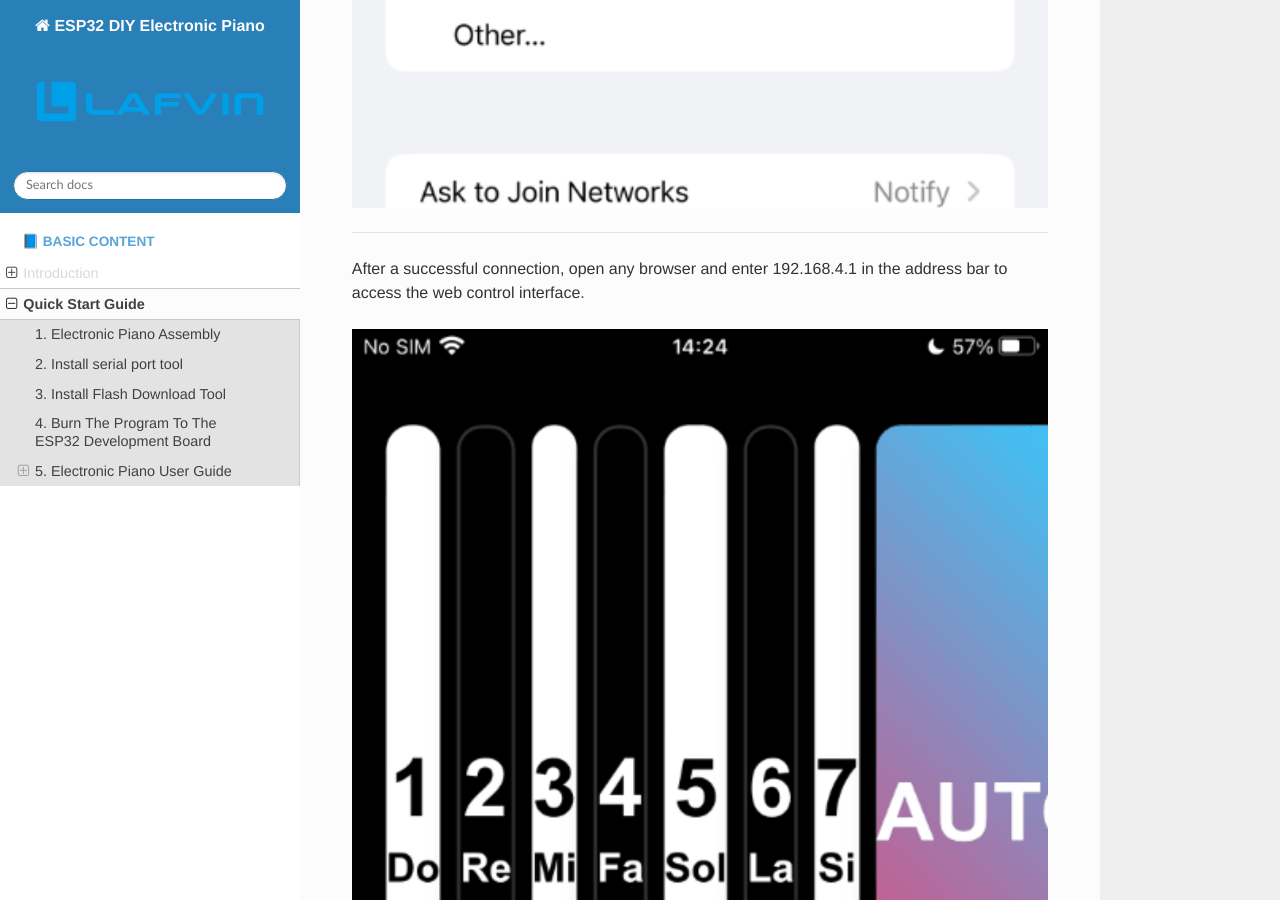
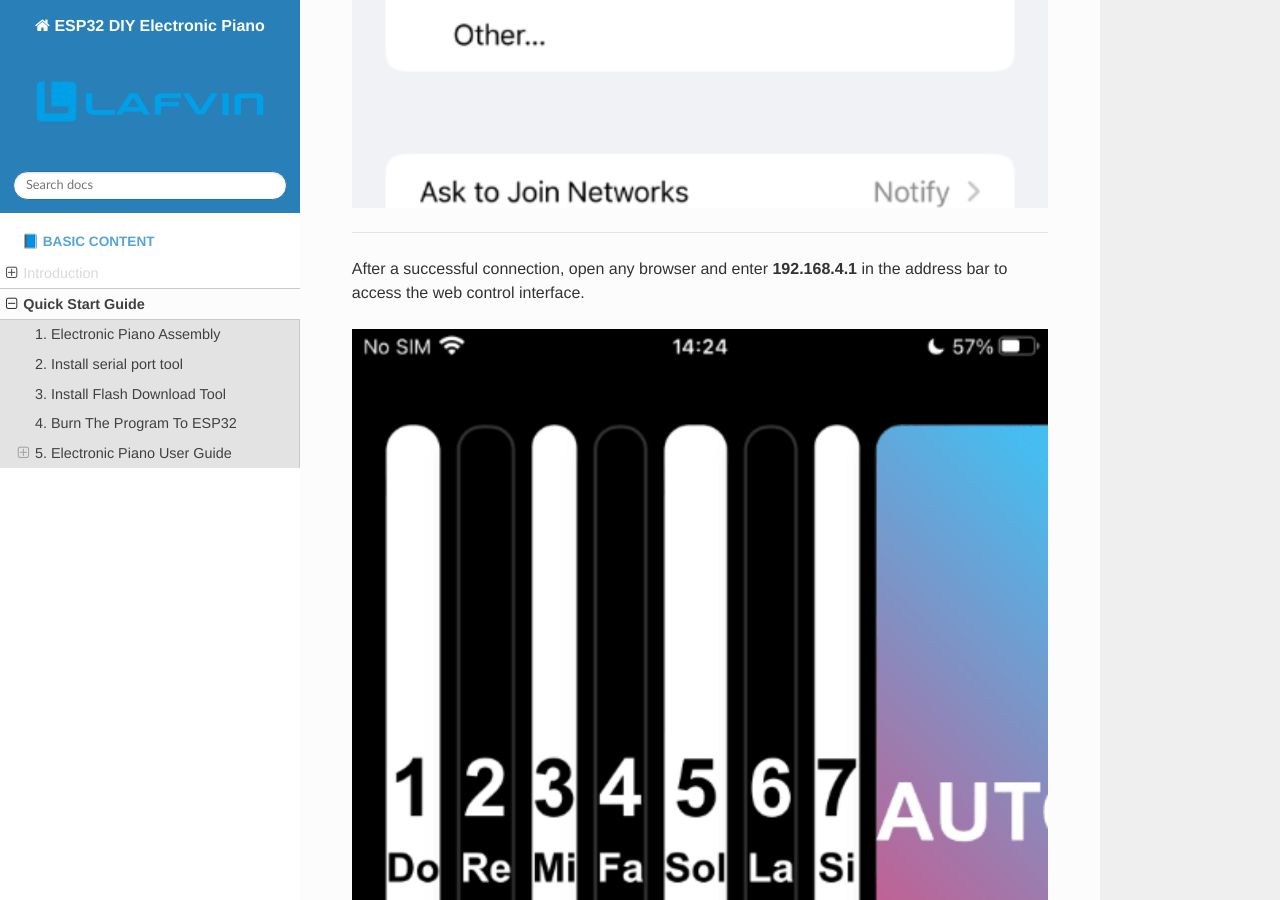
Before and after one commit to COLA508/ESP32_DIY_Electronic_Piano, a Sphinx documentation site: the page built from docs/source/QuickStartGuide.rst, in a window 1280 px wide and 900 px high, scrolled down 12084 px. Built offline with Sphinx 7.4.7 and the Read the Docs theme 3.1.0, drawn with Linux system fonts in a browser that asks for light colours; some of the changed text lies outside the part shown.

Commit message:
Update QuickStartGuide.rst

```diff
--- a/docs/source/QuickStartGuide.rst
+++ b/docs/source/QuickStartGuide.rst
@@ -52,8 +52,8 @@ Unzip "Flash Download Tool". The folder contains the following files. Double-cli
 
 ----
 
-4. Burn The Program To The ESP32 Development Board
----------------------------------------------------
+4. Burn The Program To ESP32
+----------------------------
 
 4.1 Please double-click to run the "flash_download_tool" program. After starting, you will see the software interface as shown in the image below. In the "Chip Type" selection box on the interface, please find and select "ESP32".
 
@@ -156,7 +156,7 @@ Auto Playback Mode: Displays different lighting effects depending on the current
 C:WiFi Web Control
 ~~~~~~~~~~~~~~~~~~
 
-Turn on your phone's Wi-Fi, find the hotspot named ESP32_Piano and connect to it. The password is 12345678.
+Turn on your phone's Wi-Fi, find the hotspot named **ESP32_Piano** and connect to it. The password is **12345678**.
 
 .. image:: _static/install/11.WEB.png
    :width: 800
@@ -164,7 +164,7 @@ Turn on your phone's Wi-Fi, find the hotspot named ESP32_Piano and connect to it
 
 ----
 
-After a successful connection, open any browser and enter 192.168.4.1 in the address bar to access the web control interface.
+After a successful connection, open any browser and enter **192.168.4.1** in the address bar to access the web control interface.
 
 .. image:: _static/install/12.WEB.png
    :width: 800
```
